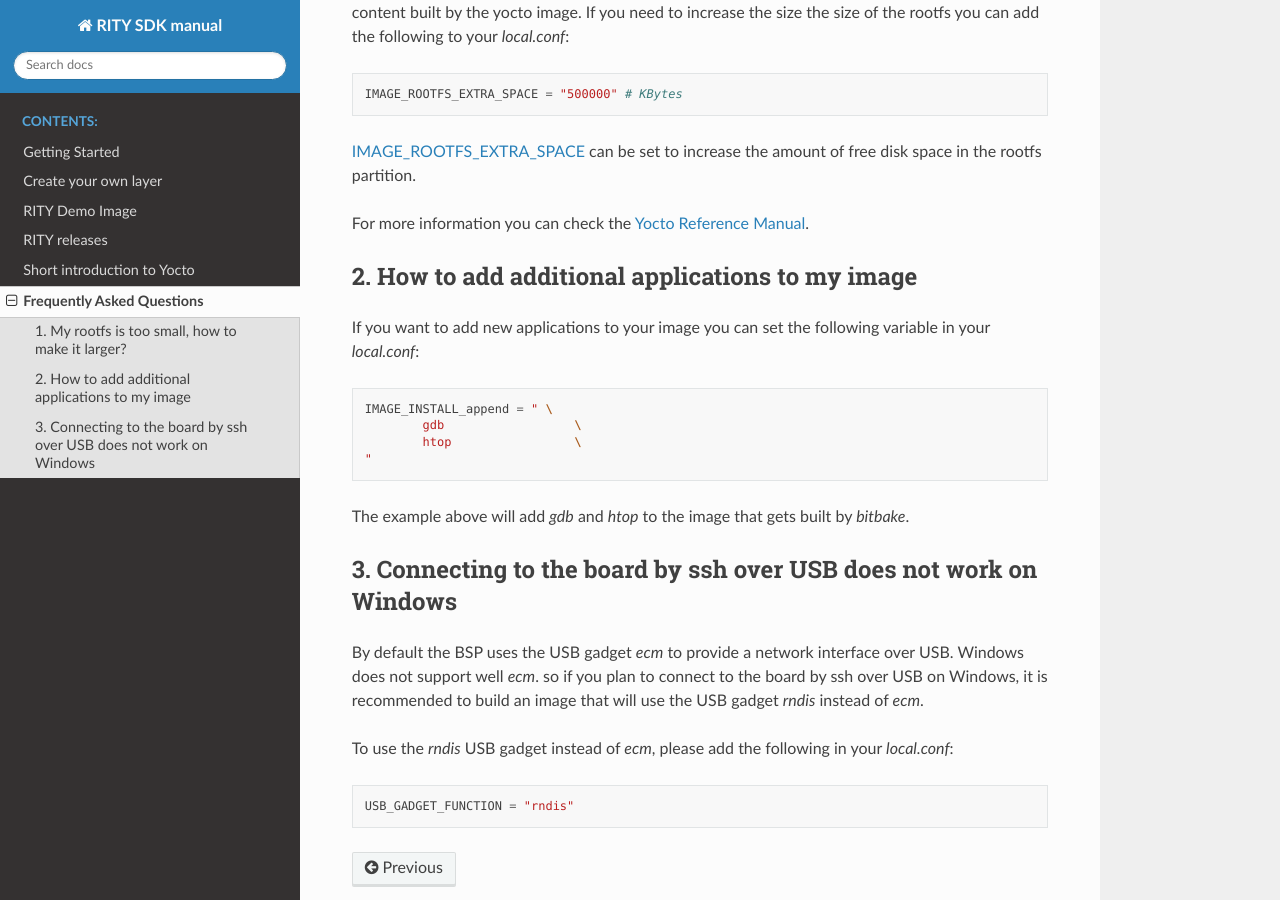
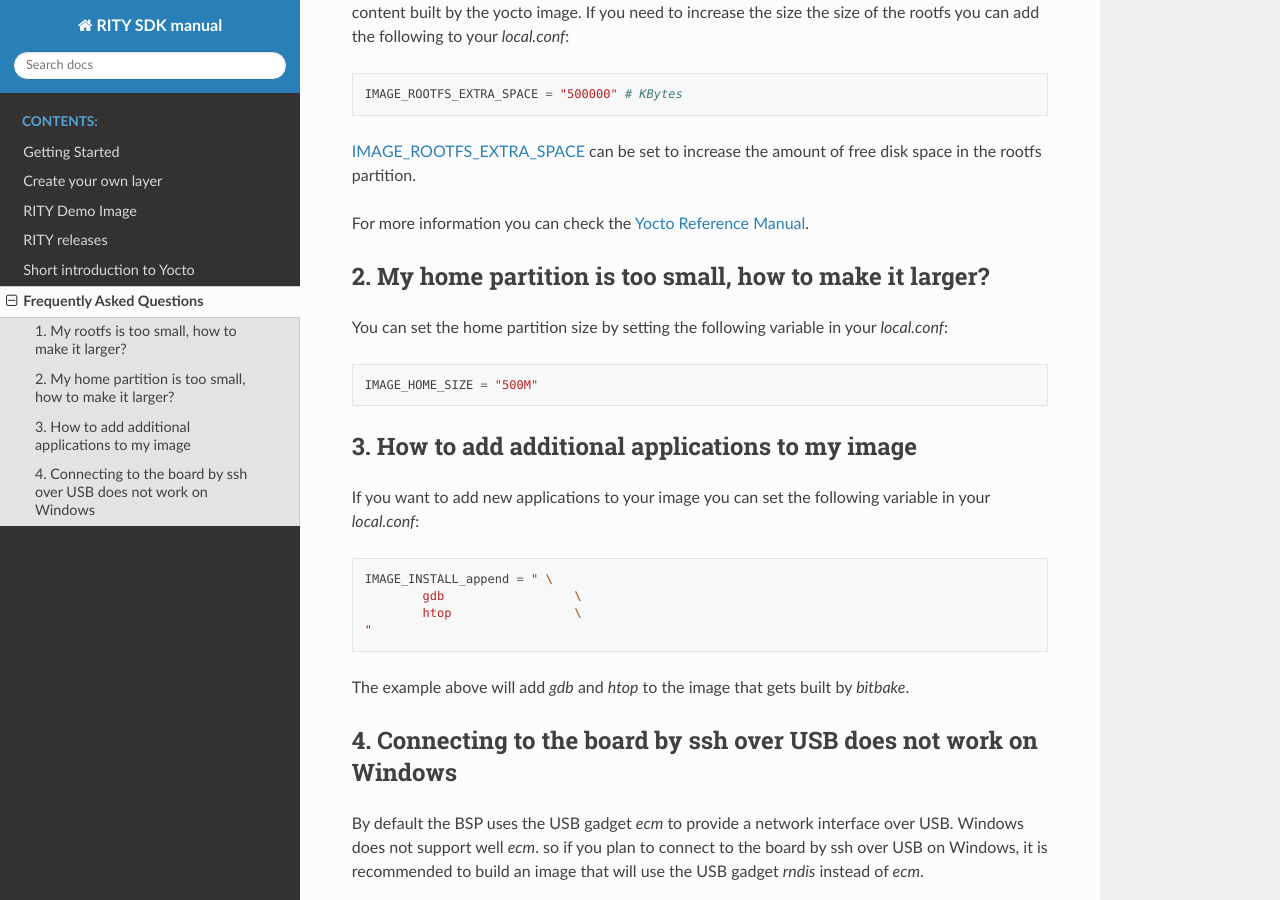
Before and after one commit to via-edge-ai/meta-rity, a Sphinx documentation site: the page built from docs/faq.rst, in a window 1280 px wide and 900 px high, scrolled down 239 px. Built offline with Sphinx 7.4.7 and the Read the Docs theme 2.0.0, drawn with Linux system fonts in a browser that asks for light colours.

Commit message:
meta: wic: set home partition to be 200MB
By default the home partition will be very small (16M). Make it
bigger in order for it to be more usable.

Signed-off-by: Fabien Parent <fparent@baylibre.com>

```diff
--- a/docs/faq.rst
+++ b/docs/faq.rst
@@ -21,7 +21,17 @@ For more information you can check the `Yocto Reference Manual`_.
 .. _IMAGE_ROOTFS_EXTRA_SPACE: https://www.yoctoproject.org/docs/latest/ref-manual/ref-manual.html#var-IMAGE_ROOTFS_EXTRA_SPACE
 .. _Yocto Reference Manual: https://www.yoctoproject.org/docs/latest/ref-manual/ref-manual.html#idm46031661356992
 
-2. How to add additional applications to my image
+2. My home partition is too small, how to make it larger?
+---------------------------------------------------------
+
+You can set the home partition size by setting the following variable in
+your `local.conf`:
+
+.. code::
+
+	IMAGE_HOME_SIZE = "500M"
+
+3. How to add additional applications to my image
 -------------------------------------------------
 
 If you want to add new applications to your image you can set the following
@@ -37,7 +47,7 @@ variable in your `local.conf`:
 The example above will add `gdb` and `htop` to the image that gets built by
 `bitbake`.
 
-3. Connecting to the board by ssh over USB does not work on Windows
+4. Connecting to the board by ssh over USB does not work on Windows
 -------------------------------------------------------------------
 
 By default the BSP uses the USB gadget `ecm` to provide a network interface
```
Also changed, not shown: 2 other files.
